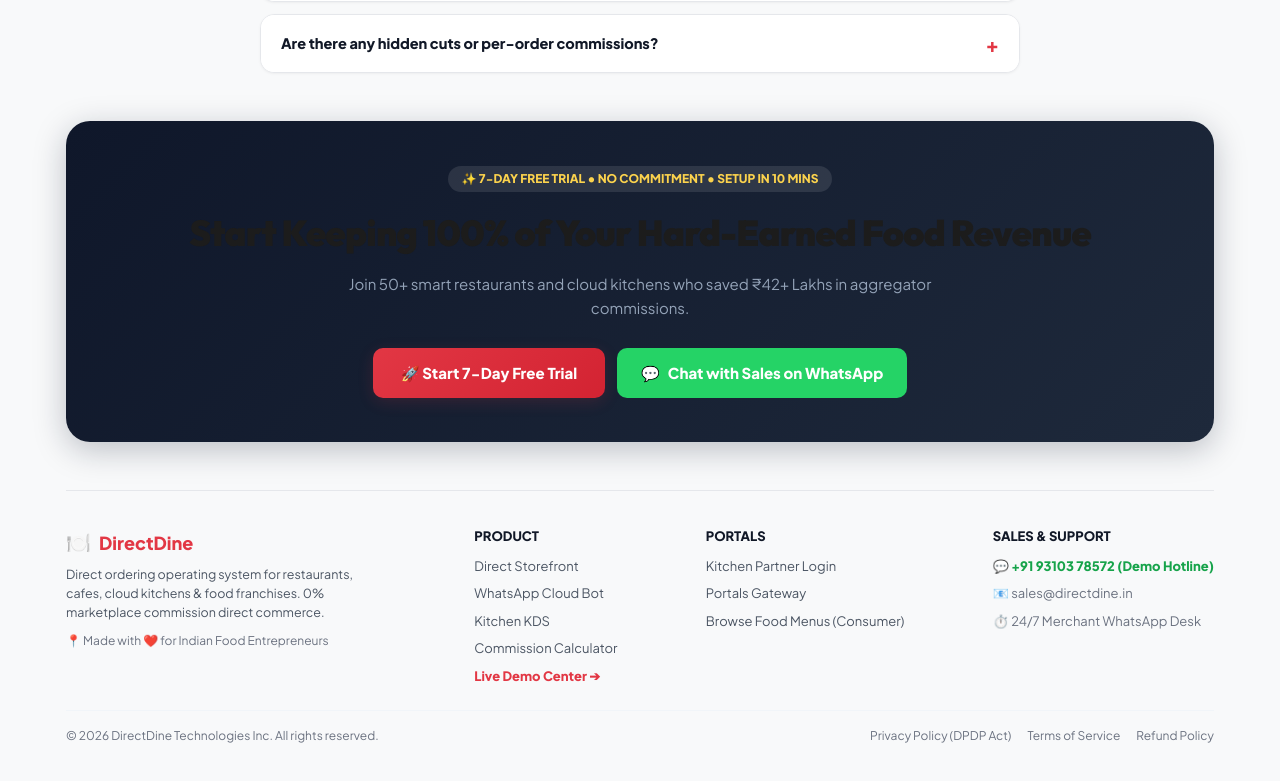
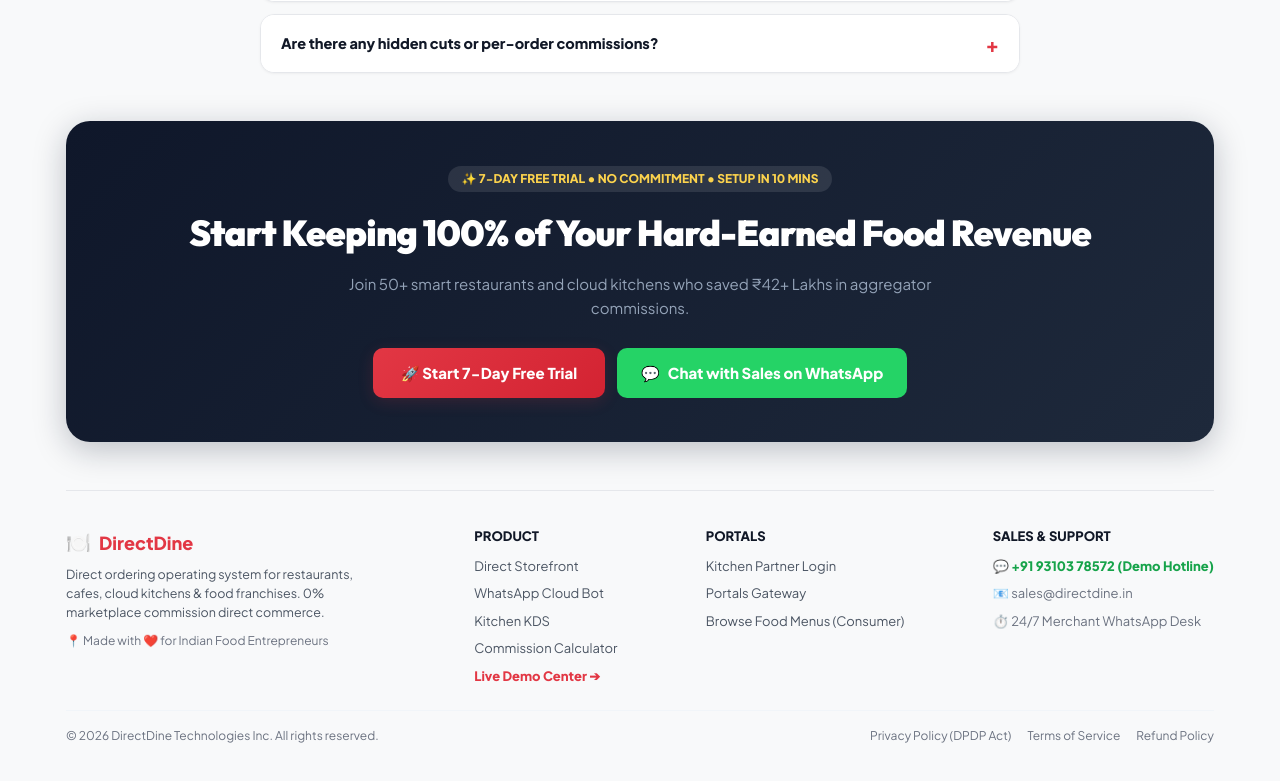
Before and after one commit to Sachinmca778/Food-app, a Next.js app in the folder frontend/: page / in a window 1280 px wide. Shown: the part 6471-7252 px from the top of the page. Built offline with nearby package versions, Linux system fonts and the light colour scheme; no server answers.

Commit message:
fix: ensure heading text color is white on landing page

```diff
--- a/frontend/src/app/page.js
+++ b/frontend/src/app/page.js
@@ -1715,7 +1715,7 @@ export default function HomePage() {
         }}>
           ✨ 7-DAY FREE TRIAL • NO COMMITMENT • SETUP IN 10 MINS
         </div>
-        <h2 style={{ fontSize: 'clamp(24px, 3.8vw, 36px)', fontWeight: 900, letterSpacing: '-0.02em', margin: '0 0 12px' }}>
+        <h2 style={{ fontSize: 'clamp(24px, 3.8vw, 36px)', fontWeight: 900, letterSpacing: '-0.02em', margin: '0 0 12px', color: '#FFFFFF' }}>
           {lang === 'hi'
             ? 'Aaj Hi Apna Restaurant Aggregator Commission Se Azaad Karein'
             : 'Start Keeping 100% of Your Hard-Earned Food Revenue'}
```
